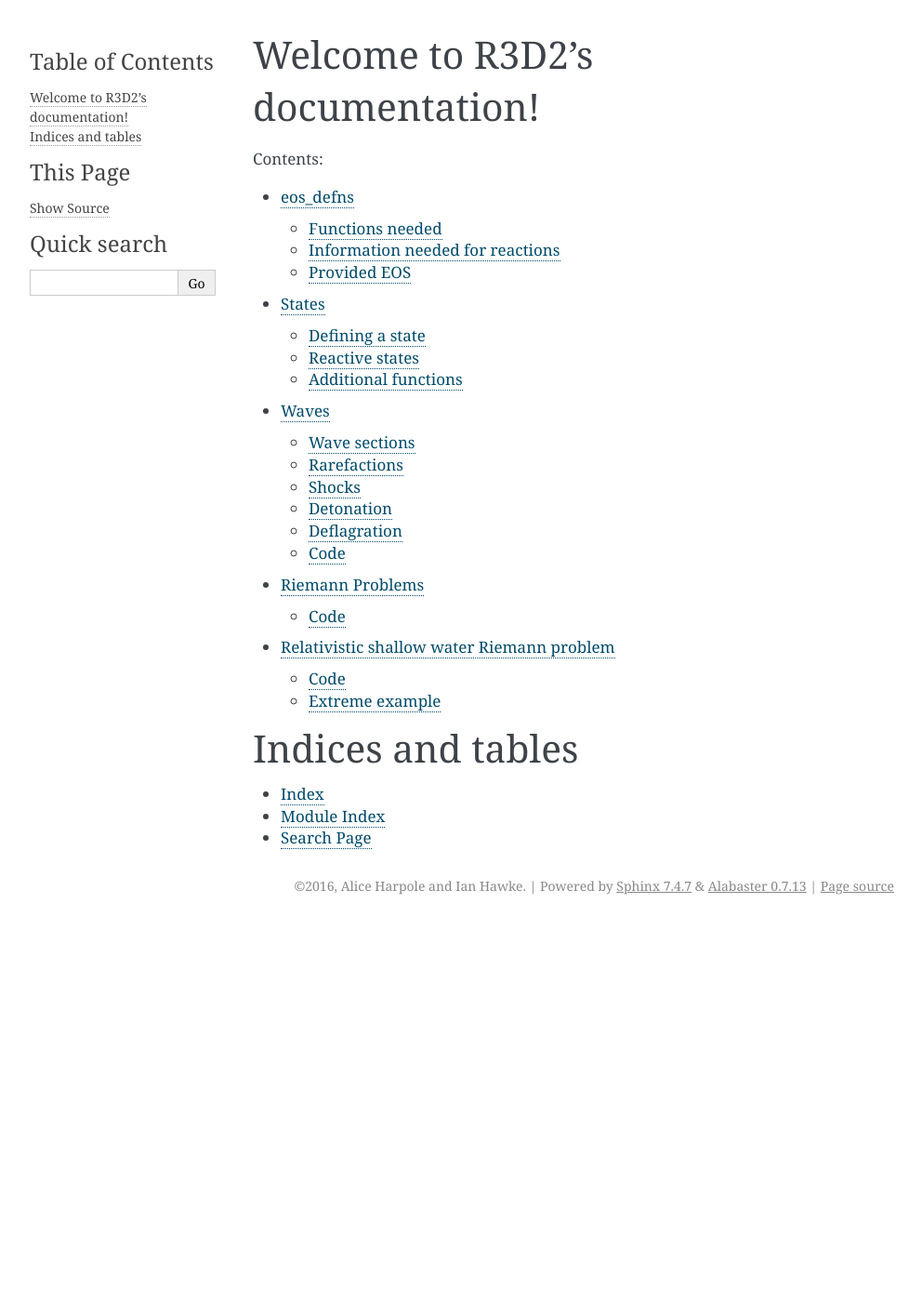
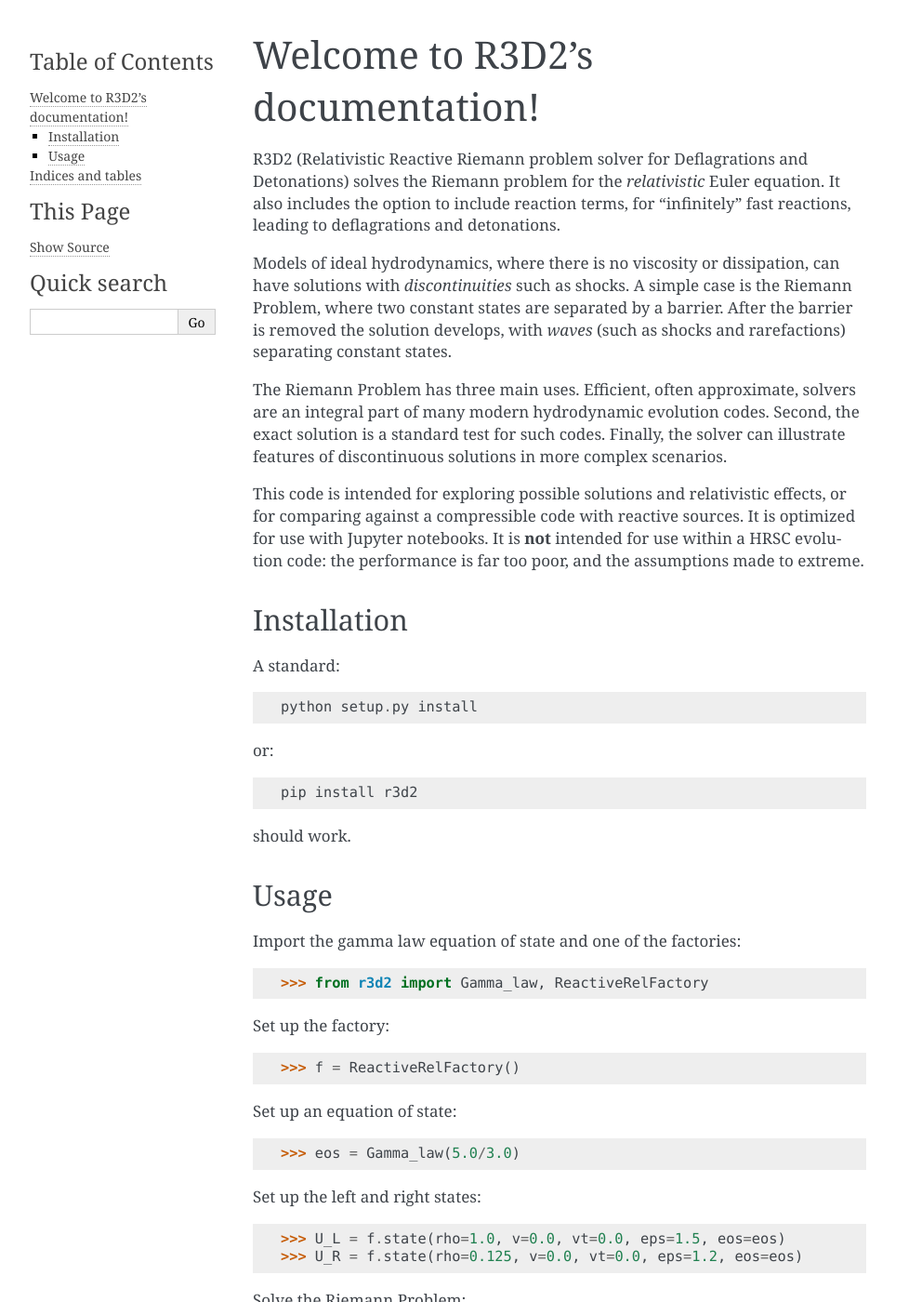
Before and after one commit to harpolea/r3d2, a Sphinx documentation site: the page built from docs/index.rst, in a window 1280 px wide and 1400 px high. Shown: the whole window at 93% size, without its empty margins (148-1140 px from the left). Built offline with Sphinx 7.4.7, drawn with Linux system fonts in a browser that asks for light colours; pages that are not in the unit, such as notebooks, are missing from menus; some of the changed text lies outside the part shown.

Commit message:
And made the front of the documentation nicer

```diff
--- a/docs/index.rst
+++ b/docs/index.rst
@@ -5,6 +5,75 @@
 
 Welcome to R3D2's documentation!
 ================================
+
+R3D2 (Relativistic Reactive Riemann problem solver for Deflagrations and Detonations) solves the Riemann problem for the *relativistic* Euler equation. It also includes the option to include reaction terms, for "infinitely" fast reactions, leading to deflagrations and detonations.
+
+Models of ideal hydrodynamics, where there is no viscosity or dissipation, can have solutions with *discontinuities* such as shocks. A simple case is the Riemann Problem, where two constant states are separated by a barrier. After the barrier is removed the solution develops, with *waves* (such as shocks and rarefactions) separating constant states.
+
+The Riemann Problem has three main uses. Efficient, often approximate, solvers are an integral part of many modern hydrodynamic evolution codes. Second, the exact solution is a standard test for such codes. Finally, the solver can illustrate features of discontinuous solutions in more complex scenarios.
+
+This code is intended for exploring possible solutions and relativistic effects, or for comparing against a compressible code with reactive sources. It is optimized for use with Jupyter notebooks. It is **not** intended for use within a HRSC evolution code: the performance is far too poor, and the assumptions made to extreme.
+
+
+Installation
+------------
+
+A standard::
+
+    python setup.py install
+
+or::
+
+    pip install r3d2
+
+should work.
+
+Usage
+-----
+
+Import the gamma law equation of state and one of the factories:
+::
+
+    >>> from r3d2 import Gamma_law, ReactiveRelFactory
+
+Set up the factory:
+::
+
+    >>> f = ReactiveRelFactory()
+
+Set up an equation of state:
+::
+
+    >>> eos = Gamma_law(5.0/3.0)
+
+Set up the left and right states:
+::
+
+    >>> U_L = f.state(rho=1.0, v=0.0, vt=0.0, eps=1.5, eos=eos)
+    >>> U_R = f.state(rho=0.125, v=0.0, vt=0.0, eps=1.2, eos=eos)
+
+Solve the Riemann Problem:
+::
+
+    >>> rp = f.riemann_problem(U_L, U_R)
+
+The output can be examined for details of the solution and its wave structure. For example, the three waves are each built of wave *sections*, which can be examined to check their type, via e.g.
+
+>>> rp.waves[0].wave_sections
+
+and its speed (or the range of speeds) can be examined via
+
+>>> rp.waves[0].wavespeed
+
+The states that the waves separate can be found via, e.g.,
+
+>>> rp.waves[0].q_r
+
+and the detailed values via
+
+>>> rp.waves[0].q_r.state()
+
+However, the classes are optimized for display in a Jupyter notebook. See the documentation for more detail.
 
 Contents:
 
```
Also changed, not shown: docs/swe_riemann_problem.ipynb.
